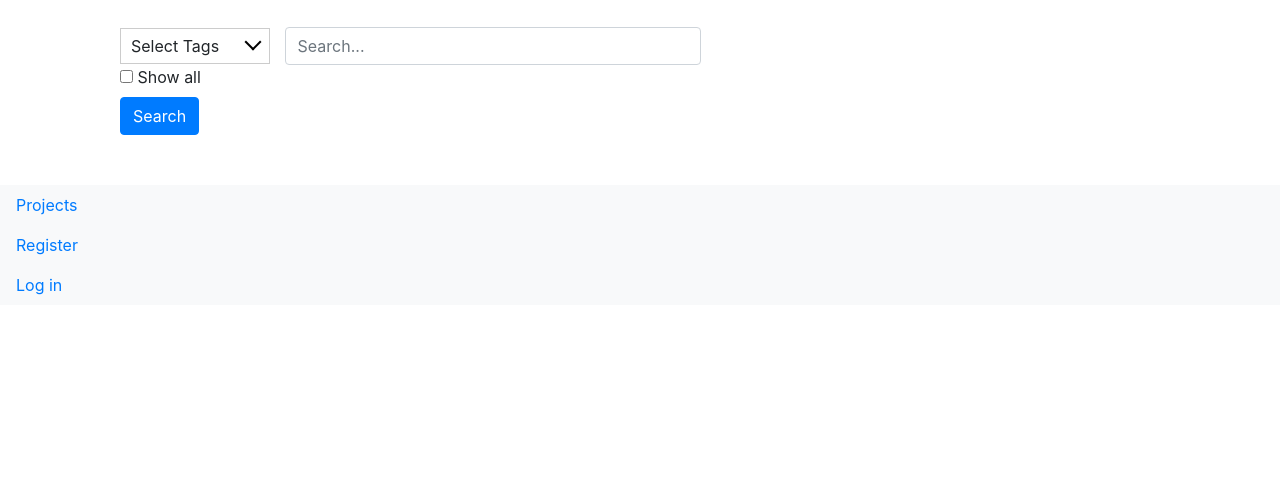
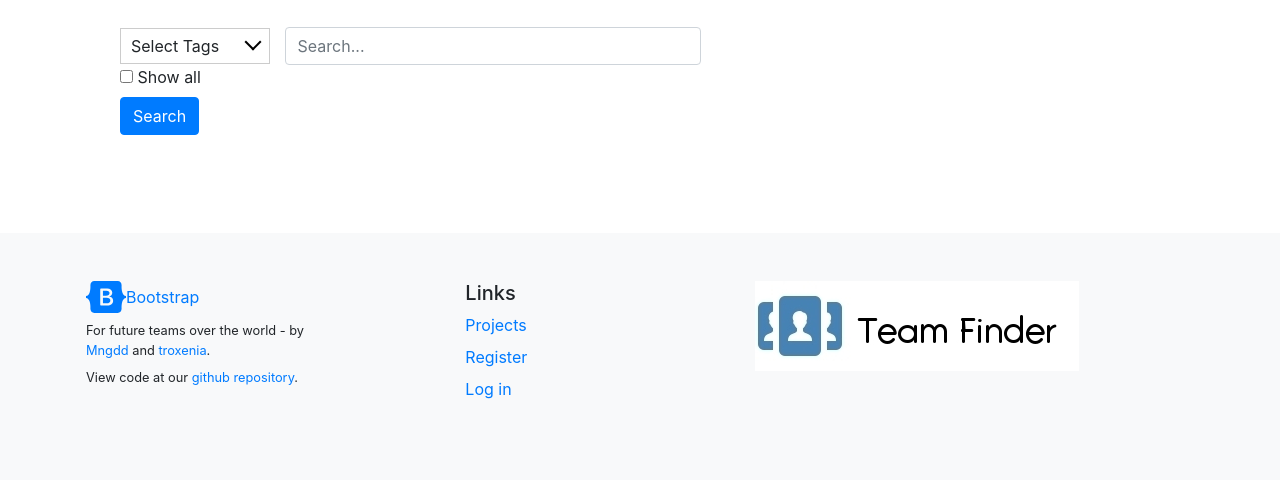
Before and after one commit to Mngdd/Team-Finder, a Flask app: page / in a window 1280 px wide. Shown: the part 171-651 px from the top of the page. Run offline with Flask 3, Linux system fonts and the light colour scheme; data that the repository does not hold is empty; some libraries are stand-ins or nearby versions.

Commit message:
File communication + footer

```diff
--- a/data/projects_resourse.py
+++ b/data/projects_resourse.py
@@ -31,10 +31,11 @@ class ProjectsResource(Resource):
         abort_if_project_not_found(project_id)
         session = db_session.create_session()
         project = session.query(Project).get(project_id)
+        image = project.image
         session.delete(project)
         session.commit()
         session.close()
-        return jsonify({'success': 'OK'})
+        return jsonify({'success': 'OK', 'image': image})
 
     def post(self, project_id):
         """Edit a project
--- a/main.py
+++ b/main.py
@@ -4,7 +4,6 @@ from flask import Flask, render_template, redirect, request, url_for
 from flask_login import LoginManager, login_required, logout_user, current_user, login_user
 from flask_restful import Api
 from requests import get, post, delete
-from urllib.parse import urlparse
 
 from data import db_session, users_resourse, projects_resourse, tags_resourse
 from data.users import User
@@ -25,9 +24,8 @@ def main():
     api.add_resource(projects_resourse.ProjectsResource, '/api/projects/<int:project_id>')
     api.add_resource(tags_resourse.TagsListResource, '/api/tags')
     api.add_resource(tags_resourse.TagsResource, '/api/tags/<int:tag_id>')
-    # port = int(os.environ.get("PORT", 5000))
-    # app.run(host='0.0.0.0', port=port)
-    app.run()
+    port = int(os.environ.get("PORT", 5000))
+    app.run(host='0.0.0.0', port=port)
 
 
 def handle_error(res, template, title, **kwargs):  # Handle response errors
@@ -37,8 +35,8 @@ def handle_error(res, template, title, **kwargs):  # Handle response errors
 
 def transform_project_data(project):  # Transforms project data into useful info
     names = {user['id']: user['nickname'] for user in
-             get(f'http://{urlparse(request.base_url).netloc}/api/users').json()['users']}
-    tags = {tag['id']: tag['tag'] for tag in get(f'http://{urlparse(request.base_url).netloc}/api/tags').json()['tags']}
+             get(f'http://{request.host}/api/users').json()['users']}
+    tags = {tag['id']: tag['tag'] for tag in get(f'http://{request.host}/api/tags').json()['tags']}
     project['team_leader'] = int(project['team_leader'])
     project['team_leader_name'] = names[project['team_leader']]
     project['collaborators'] = list(map(int, project['collaborators'].split()))
@@ -49,13 +47,22 @@ def transform_project_data(project):  # Transforms project data into useful info
 
 def get_project(project_id=None):  # Returns usable info about project(s)
     if project_id is not None:
-        project = get(f'http://{urlparse(request.base_url).netloc}/api/projects/{project_id}').json()['project']
+        project = get(f'http://{request.host}/api/projects/{project_id}').json()['project']
         transform_project_data(project)
         return project
-    projects = get(f'http://{urlparse(request.base_url).netloc}/api/projects').json()['projects']
+    projects = get(f'http://{request.host}/api/projects').json()['projects']
     for project in projects:
         transform_project_data(project)
     return projects
+
+
+def get_filename(filename):  # get filename for projects with duplicate names
+    n = 0
+    not_exist = os.access(f'{filename}_{n}.jpg', os.F_OK)
+    while not_exist:
+        n += 1
+        not_exist = os.access(f'{filename}_{n}.jpg', os.F_OK)
+    return f'{filename}_{n}.jpg'
 
 
 @login_manager.user_loader
@@ -65,10 +72,10 @@ def load_user(user_id):
 
 
 @app.route('/', methods=['GET', 'POST'])
-def index():  # Main page displays available projects
+def index():  # Main page displays available projects and search/filter form
     form = FilterForm()
     form.tags.choices = [(int(tag['id']), tag['tag']) for tag in
-                         get(f'http://{urlparse(request.base_url).netloc}/api/tags').json()['tags']]
+                         get(f'http://{request.host}/api/tags').json()['tags']]
     projects = [project for project in get_project() if not project['archived']]
     if form.validate_on_submit():
         if not form.show_all.data:
@@ -90,7 +97,6 @@ def index():  # Main page displays available projects
 @app.route('/projects/<nickname>/<status>')
 @login_required
 def user_projects(nickname, status):  # Displays created, collaborative and archived projects
-    print(urlparse(request.base_url))
     if nickname != current_user.nickname or status not in ('created', 'collaborative', 'archived'):
         return redirect('/')
     if status == 'created':
@@ -113,11 +119,11 @@ def register():
             return render_template('register.html', title='Register',
                                    form=form,
                                    message="Passwords don't match")
-        res = post(f'http://{urlparse(request.base_url).netloc}/api/users',
+        res = post(f'http://{request.host}/api/users',
                    json={'email': form.email.data,
                          'password': form.password.data,
                          'nickname': form.nickname.data}).json()
-        handle_error(res, 'register.html', 'Регистрация', form=form)
+        handle_error(res, 'register.html', 'Register', form=form)
         return redirect('/login')
     return render_template('register.html', title='Register', form=form)
 
@@ -131,8 +137,8 @@ def login():  # flask_login wouldn't let make it the RESTful way
         if user and user.check_password(form.password.data):
             login_user(user, remember=form.remember_me.data)
             return redirect("/")
-        return render_template('login.html', title='Авторизация', message="Incorrect login or password", form=form)
-    return render_template('login.html', title='Авторизация', form=form)
+        return render_template('login.html', title='Log in', message="Incorrect login or password", form=form)
+    return render_template('login.html', title='Log in', form=form)
 
 
 @app.route('/add_project', methods=['GET', 'POST'])
@@ -140,13 +146,12 @@ def login():  # flask_login wouldn't let make it the RESTful way
 def add_project():
     form = ProjectForm()
     form.tags.choices = [(int(tag['id']), tag['tag']) for tag in
-                         get(f'http://{urlparse(request.base_url).netloc}/api/tags').json()['tags']]
+                         get(f'http://{request.host}/api/tags').json()['tags']]
     if form.validate_on_submit():
         additional_tags = []
         if form.additional_tags.data:  # add tags by user
             for tag in form.additional_tags.data.split(', '):
-                res = post(f'http://{urlparse(request.base_url).netloc}/api/tags', json={'tag': tag}).json()
-                print(res)
+                res = post(f'http://{request.host}/api/tags', json={'tag': tag}).json()
                 handle_error(res, 'add_project.html', 'Add project', form=form)
                 additional_tags.append(res['id'])
         res_json = {'team_leader': current_user.id,
@@ -154,11 +159,11 @@ def add_project():
                     'description': form.description.data,
                     'tags': ' '.join(map(str, form.tags.data + additional_tags))}
         if form.image.data:
-            filename = f'./static/img/{"_".join(form.title.data.strip().split()).lower()}.jpg'
+            filename = get_filename(f'./static/img/{"_".join(form.title.data.strip().split()).lower()}')
             with open(filename, 'wb') as f:
                 f.write(form.image.data.read())
             res_json['image'] = filename
-        res = post(f'http://{urlparse(request.base_url).netloc}/api/projects', json=res_json).json()
+        res = post(f'http://{request.host}/api/projects', json=res_json).json()
         handle_error(res, 'add_project.html', 'Add project', form=form)
         return redirect('/')
     return render_template('add_project.html', title='Add project', form=form)
@@ -174,9 +179,9 @@ def project_page(project_id):  # Detailed info + actions
 def edit_project(project_id):
     form = ProjectForm()
     form.tags.choices = [(int(tag['id']), tag['tag']) for tag in
-                         get(f'http://{urlparse(request.base_url).netloc}/api/tags').json()['tags']]
+                         get(f'http://{request.host}/api/tags').json()['tags']]
+    project = get_project(project_id)
     if request.method == "GET":  # restore project data
-        project = get_project(project_id)
         form.title.data = project['title']
         form.description.data = project['description']
         form.tags.data = project['tags']
@@ -184,18 +189,21 @@ def edit_project(project_id):
         additional_tags = []
         if form.additional_tags.data:  # add tags by user
             for tag in form.additional_tags.data.split(', '):
-                res = post(f'http://{urlparse(request.base_url).netloc}/api/tags', json={'tag': tag}).json()
+                res = post(f'http://{request.host}/api/tags', json={'tag': tag}).json()
                 handle_error(res, 'add_project.html', 'Edit project', form=form)
                 additional_tags.append(res['id'])
         res_json = {'title': form.title.data,
                     'description': form.description.data,
                     'tags': ' '.join(map(str, form.tags.data + additional_tags))}
         if form.image.data:
-            filename = f'./static/img/{"_".join(form.title.data.strip().split()).lower()}.jpg'
+            if project['image']:  # overwrite image file if it already exists
+                filename = project['image']
+            else:
+                filename = get_filename(f'./static/img/{"_".join(form.title.data.strip().split()).lower()}')
             with open(filename, 'wb') as f:
                 f.write(form.image.data.read())
             res_json['image'] = filename
-        res = post(f'http://{urlparse(request.base_url).netloc}/api/projects/{project_id}', json=res_json).json()
+        res = post(f'http://{request.host}/api/projects/{project_id}', json=res_json).json()
         handle_error(res, 'add_project.html', 'Edit project', form=form)
         return redirect(f'/project/{project_id}')
     return render_template('add_project.html', title='Edit project', form=form)
@@ -204,14 +212,16 @@ def edit_project(project_id):
 @app.route('/delete_project/<project_id>')
 @login_required
 def delete_project(project_id):
-    delete(f'http://{urlparse(request.base_url).netloc}/api/projects/{project_id}').json()
+    res = delete(f'http://{request.host}/api/projects/{project_id}').json()
+    if 'image' in res:
+        os.remove(res["image"])
     return redirect(url_for('index'))
 
 
 @app.route('/leave_project/<project_id>')
 @login_required
 def leave_project(project_id):
-    post(f'http://{urlparse(request.base_url).netloc}/api/projects/{project_id}',
+    post(f'http://{request.host}/api/projects/{project_id}',
          json={'collaborators': str(-current_user.id)})
     return redirect(f'/project/{project_id}')
 
@@ -219,7 +229,7 @@ def leave_project(project_id):
 @app.route('/collaborate/<project_id>')
 @login_required
 def collaborate(project_id):
-    post(f'http://{urlparse(request.base_url).netloc}/api/projects/{project_id}',
+    post(f'http://{request.host}/api/projects/{project_id}',
          json={'collaborators': str(current_user.id)})
     return redirect(f'/project/{project_id}')
 
@@ -228,7 +238,7 @@ def collaborate(project_id):
 @login_required
 def archive(project_id):
     archived = get_project(project_id)['archived']
-    post(f'http://{urlparse(request.base_url).netloc}/api/projects/{project_id}',
+    post(f'http://{request.host}/api/projects/{project_id}',
          json={'archived': not archived})
     return redirect(f'/project/{project_id}')
 
--- a/static/css/style.css
+++ b/static/css/style.css
@@ -143,6 +143,7 @@ form.search-form {
 
 .project-data {
     margin-top: 30px;
+    overflow: auto;
 }
 
 .project-data .data-left {
@@ -173,8 +174,22 @@ form.search-form {
 
 /* Footer */
 
-/*div.logo {
-    background: url('/static/images/logo.jpg') no-repeat;
-    height: 90px;
-    width: 324px;
-}*/
+footer {
+    display: block;
+}
+
+.py-4 {
+    padding-top: 1.5rem!important;
+    padding-bottom: 1.5rem!important;
+}
+
+.mt-5 {
+    margin-top: 3rem!important;
+}
+
+div.logo {
+    background: url(/static/img/logo.jpg) no-repeat;
+    padding-bottom: 90px;
+    padding-right: 324px;
+    margin-left: 100px;
+}
--- a/templates/base.html
+++ b/templates/base.html
@@ -40,19 +40,40 @@
         {% block search %}{% endblock %}
     </main>
 </header>
-<footer>
-    <nav class="nav flex-column bg-light">
-        <a class="nav-link" href="{{url_for('index')}}">Projects</a>
-        {% if current_user.is_authenticated %}
-            <a class="nav-link" href="{{ url_for('add_project') }}">Add</a>
-            <a class="nav-link" href="/projects/{{current_user.nickname}}/created">Created</a>
-            <a class="nav-link" href="/projects/{{current_user.nickname}}/collaborative">Collaborative</a>
-            <a class="nav-link" href="/projects/{{current_user.nickname}}/archived">Archived</a>
-        {% else %}
-            <a class="nav-link" href="{{url_for('register')}}">Register</a>
-            <a class="nav-link" href="{{url_for('login')}}">Log in</a>
-        {% endif %}
-    </nav>
+
+<footer class="bd-footer py-4 py-md-5 mt-5 bg-light">
+    <div class="container py-4 py-md-5 px-4 px-md-3 text-body-secondary">
+        <div class="row">
+          <div class="col-lg-3 mb-3">
+            <a class="d-inline-flex align-items-center mb-2 link-dark text-decoration-none footer-brand" href="/" aria-label="Bootstrap">
+              <svg xmlns="http://www.w3.org/2000/svg" width="40" height="32" class="d-block me-2" viewBox="0 0 118 94" role="img"><title>Bootstrap</title><path fill-rule="evenodd" clip-rule="evenodd" d="M24.509 0c-6.733 0-11.715 5.893-11.492 12.284.214 6.14-.064 14.092-2.066 20.577C8.943 39.365 5.547 43.485 0 44.014v5.972c5.547.529 8.943 4.649 10.951 11.153 2.002 6.485 2.28 14.437 2.066 20.577C12.794 88.106 17.776 94 24.51 94H93.5c6.733 0 11.714-5.893 11.491-12.284-.214-6.14.064-14.092 2.066-20.577 2.009-6.504 5.396-10.624 10.943-11.153v-5.972c-5.547-.529-8.934-4.649-10.943-11.153-2.002-6.484-2.28-14.437-2.066-20.577C105.214 5.894 100.233 0 93.5 0H24.508zM80 57.863C80 66.663 73.436 72 62.543 72H44a2 2 0 01-2-2V24a2 2 0 012-2h18.437c9.083 0 15.044 4.92 15.044 12.474 0 5.302-4.01 10.049-9.119 10.88v.277C75.317 46.394 80 51.21 80 57.863zM60.521 28.34H49.948v14.934h8.905c6.884 0 10.68-2.772 10.68-7.727 0-4.643-3.264-7.207-9.012-7.207zM49.948 49.2v16.458H60.91c7.167 0 10.964-2.876 10.964-8.281 0-5.406-3.903-8.178-11.425-8.178H49.948z" fill="currentColor"/></svg>
+              <span class="fs-5">Bootstrap</span>
+            </a>
+            <ul class="list-unstyled small muted">
+              <li class="mb-2">For future teams over the world - by <a href="https://github.com/Mngdd">Mngdd</a> and <a href="https://github.com/troxenia">troxenia</a>.</li>
+              <li class="mb-2">View code at our <a href="https://github.com/Mngdd/Team-Finder">github repository</a>.</li>
+            </ul>
+          </div>
+          <div class="col-6 col-lg-2 offset-lg-1 mb-3">
+            <h5>Links</h5>
+            <ul class="list-unstyled">
+              <li class="mb-2"><a href="{{ url_for('index') }}">Projects</a></li>
+                {% if current_user.is_authenticated %}
+                    <li class="mb-2"><a href="{{ url_for('add_project') }}">Add</a></li>
+                    <li class="mb-2"><a href="/projects/{{current_user.nickname}}/created">Created</a></li>
+                    <li class="mb-2"><a href="/projects/{{current_user.nickname}}/collaborative">Collaborative</a></li>
+                    <li class="mb-2"><a href="/projects/{{current_user.nickname}}/archived">Archived</a></li>
+                {% else %}
+                    <li class="mb-2"><a href="{{url_for('register')}}">Register</a></li>
+                    <li class="mb-2"><a href="{{url_for('login')}}">Log in</a></li>
+                {% endif %}
+            </ul>
+          </div>
+            <div class="col-6 col-lg-2 mb-3">
+                <div class="logo"></div>
+            </div>
+        </div>
+    </div>
 </footer>
 </body>
 </html>
```
Also changed, not shown: db/data.db (deleted), db/team_finder.db, static/img/defeating_belos_0.jpg (renamed from static/img/finding_a_way_to_human_realm.jpg), static/img/making_a_portal_0.jpg (added), static/img/re-building_the_factory_0.jpg (renamed from static/img/abomination_invention_club.jpg).
